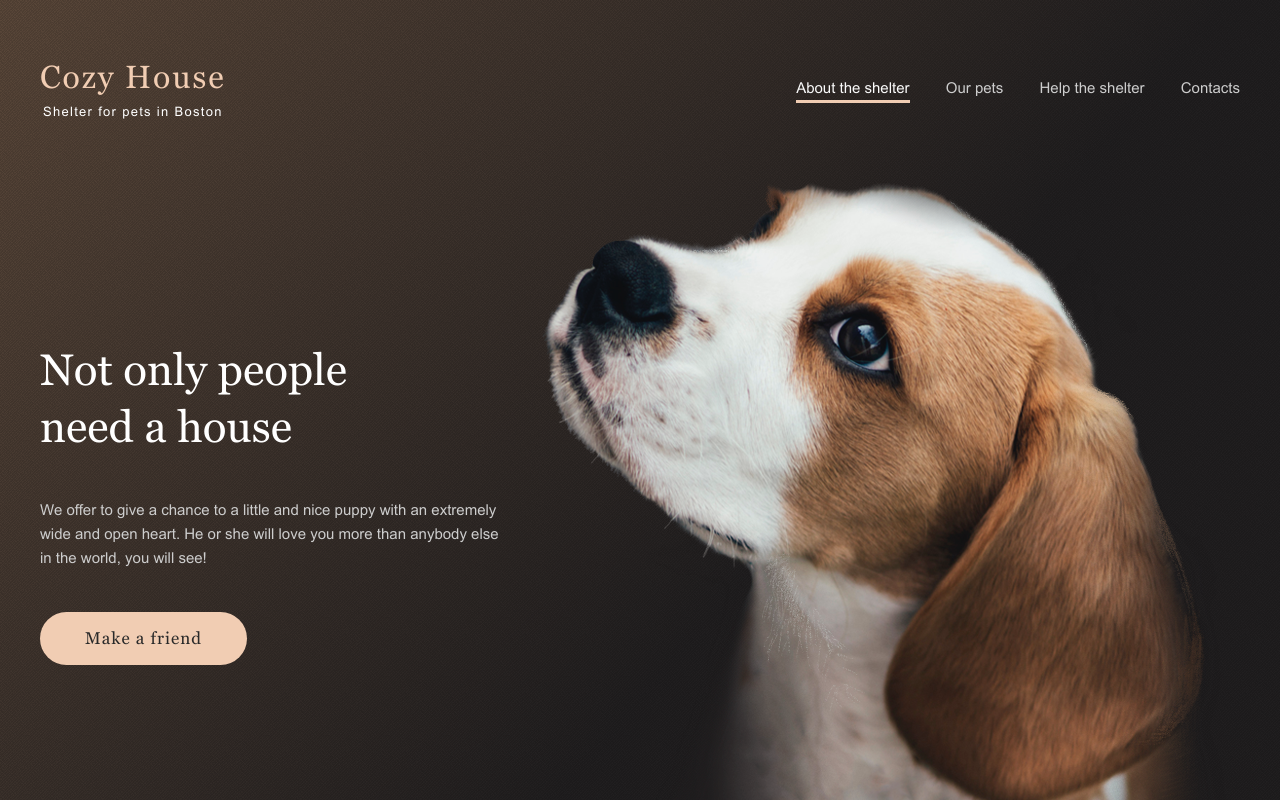
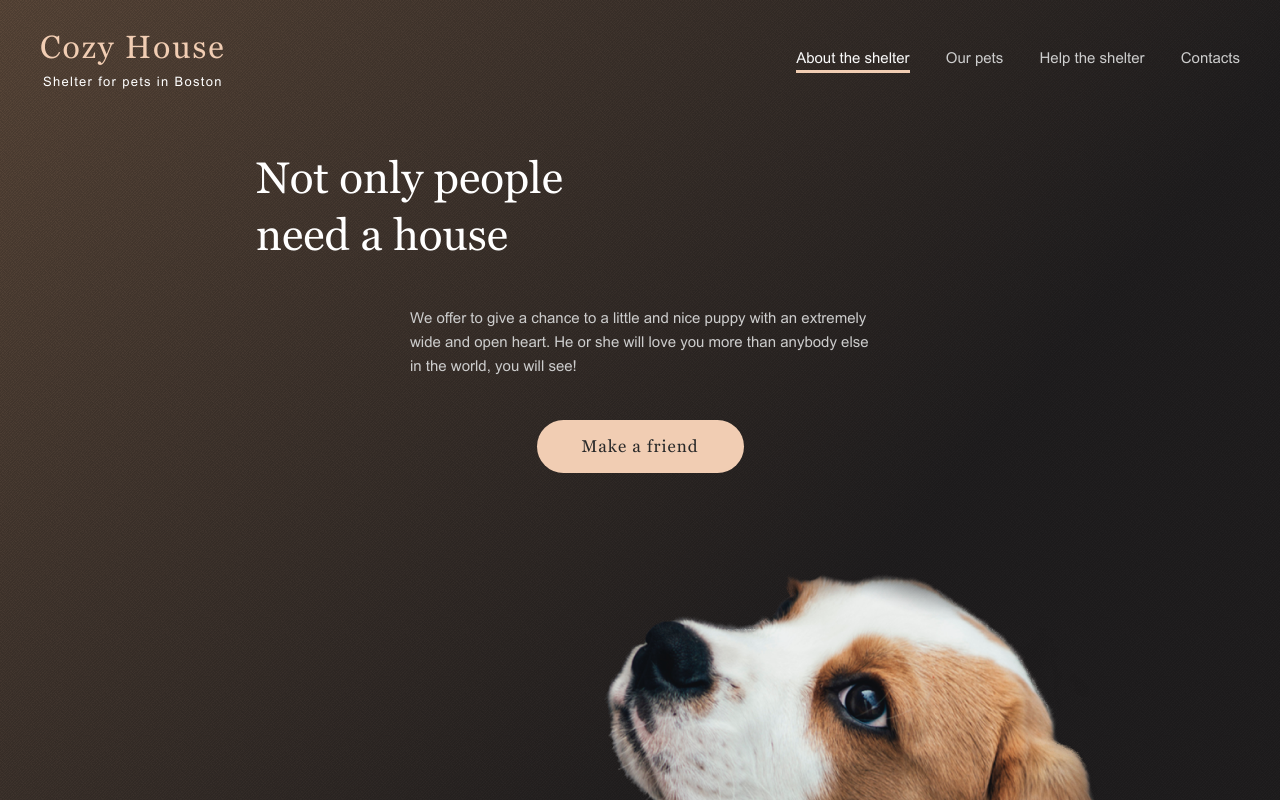
Before and after one commit to katpodg/shelter, a plain HTML site: page shelter/index.html in a window 1280 px wide. Shown: the top 800 px of the page. Drawn offline with Linux system fonts and the light colour scheme; a web font is replaced by a local one.

Commit message:
refactor: change responsive css on 768px for not-only

```diff
--- a/shelter/index.html
+++ b/shelter/index.html
@@ -31,9 +31,9 @@
   <main>
     <section class="not-only">
       <div class="wrapper not-only__wrapper">
-        <div class="not-only__title-container">
+        <!-- <div class="not-only__title-container"> -->
           <h2 class="h2 not-only__title">Not only people need a house</h2>
-        </div>
+        <!-- </div> -->
         <p class="text not-only__text">We offer to give a chance to a little and nice puppy with an extremely wide and
           open heart. He
           or she will love you more than anybody else in the world, you will see!</p>
--- /dev/null
+++ b/shelter/style/scss/_extensions.scss
@@ -0,0 +1,3 @@
+%transition {
+  transition: all .3s ease-out;
+}
--- a/shelter/style/scss/assets/_buttons.scss
+++ b/shelter/style/scss/assets/_buttons.scss
@@ -12,6 +12,7 @@
   line-height: 22.1px;
   letter-spacing: 0.06em;
   cursor: pointer;
+  @extend %transition;
 
   &:hover {
     background-color: var(--color-primary-light);
--- a/shelter/style/scss/blocks/_header.scss
+++ b/shelter/style/scss/blocks/_header.scss
@@ -45,7 +45,7 @@
   }
 }
 
-@media (max-width: 1100px) {
+@media (max-width: 1280px) {
   .header {
     &__wrapper {
       top: 30px;
--- a/shelter/style/scss/blocks/_nav.scss
+++ b/shelter/style/scss/blocks/_nav.scss
@@ -12,6 +12,7 @@
   &__link {
     color: $link;
     width: max-content;
+    @extend %transition;
 
     &:hover {
       color: $link-hover;
--- a/shelter/style/scss/blocks/_not-only.scss
+++ b/shelter/style/scss/blocks/_not-only.scss
@@ -7,7 +7,6 @@
   &__wrapper {
     display: flex;
     flex-direction: column;
-    justify-content: flex-start;
     padding-top: 342px;
     padding-bottom: 244px;
     background: url('../../img/start-screen-puppy.png') no-repeat top 100% right 40px;
@@ -31,23 +30,22 @@
   }
 }
 
-@media (max-width: 1100px) {
+@media (max-width: 1280px) {
   .not-only {
     &__wrapper {
-      padding-left: 20%;
-      padding-right: 20%;
-
       padding-top: 150px;
       padding-bottom: 693px;
       background: url('../../img/start-screen-puppy-tablet.png') no-repeat top 100% right 15%;
-      align-items: flex-start;
+      padding-left: 20%;
+      padding-right: 20%;
+      align-items: center;
     }
 
-    &__title-container {
+    &__title {
       margin-right: auto;
     }
 
-    &__button {
+    &__text {
       align-self: center;
     }
   }
--- a/shelter/style/scss/style.scss
+++ b/shelter/style/scss/style.scss
@@ -1,6 +1,7 @@
 @import 'fonts';
 @import 'global';
 @import 'mixin';
+@import 'extensions';
 @import 'variables';
 
 
```
Also changed, not shown: shelter/style/css/style.css.
